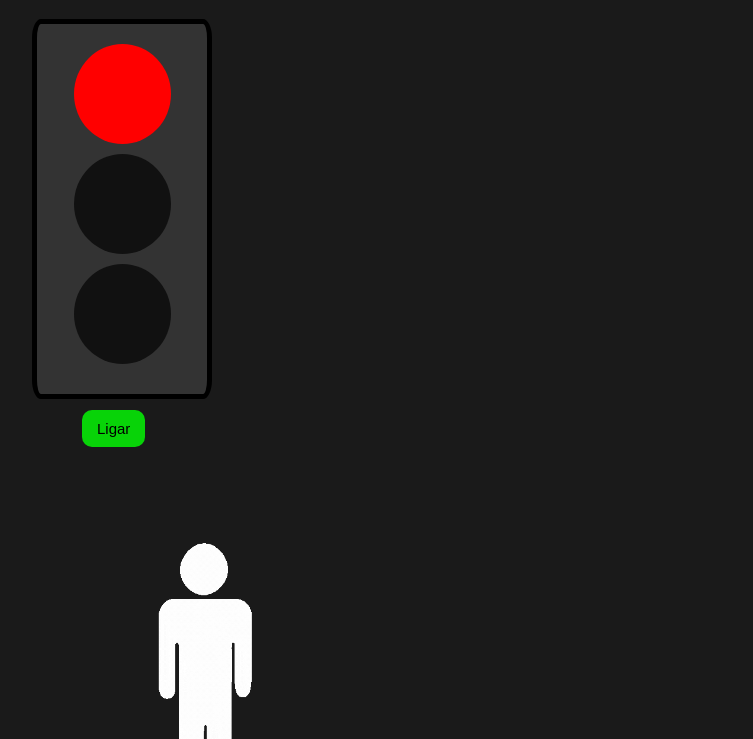
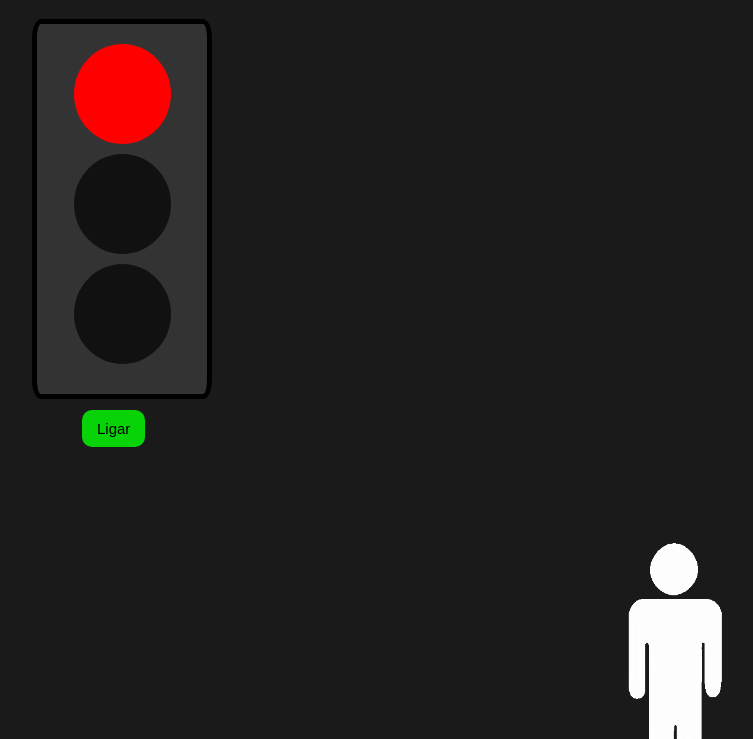
Before and after one commit to pcfrati/sa01front, a plain HTML site: page semaforo/index.html in a window 1280 px wide. Both pictures are taken after a click on the button "Ligar". Shown: the part 61-800 px from the top of the page, without its empty margins (6-759 px from the left). Drawn offline with Linux system fonts and the light colour scheme.

Commit message:
15-04-2025

```diff
--- a/semaforo/script.js
+++ b/semaforo/script.js
@@ -56,5 +56,5 @@ function iniciar() {
     trocarLuz();
     gif.style.display = "block"; // mostra o gif que antes estava escondido
     // setInterval(funçao, tempo) ou seja, funcao = ligar(cor), tempo: 1000 milissegundos (1 segundo)
-  intervalo = setInterval(trocarLuz, 6000) // trocando a cor a cada 1.5 segundos
+  intervalo = setInterval(trocarLuz, 3000) // trocando a cor a cada 1.5 segundos
 }
--- a/semaforo/style.css
+++ b/semaforo/style.css
@@ -11,7 +11,7 @@ h1 {
 .gif {
     display: none; /* começa invisível */
     margin-top: -180px;
-    margin-left: 130px;
+    margin-left: 600px;
     width: 640px;
     height: 640px;
 }
```
Also changed, not shown: 1 other file.
